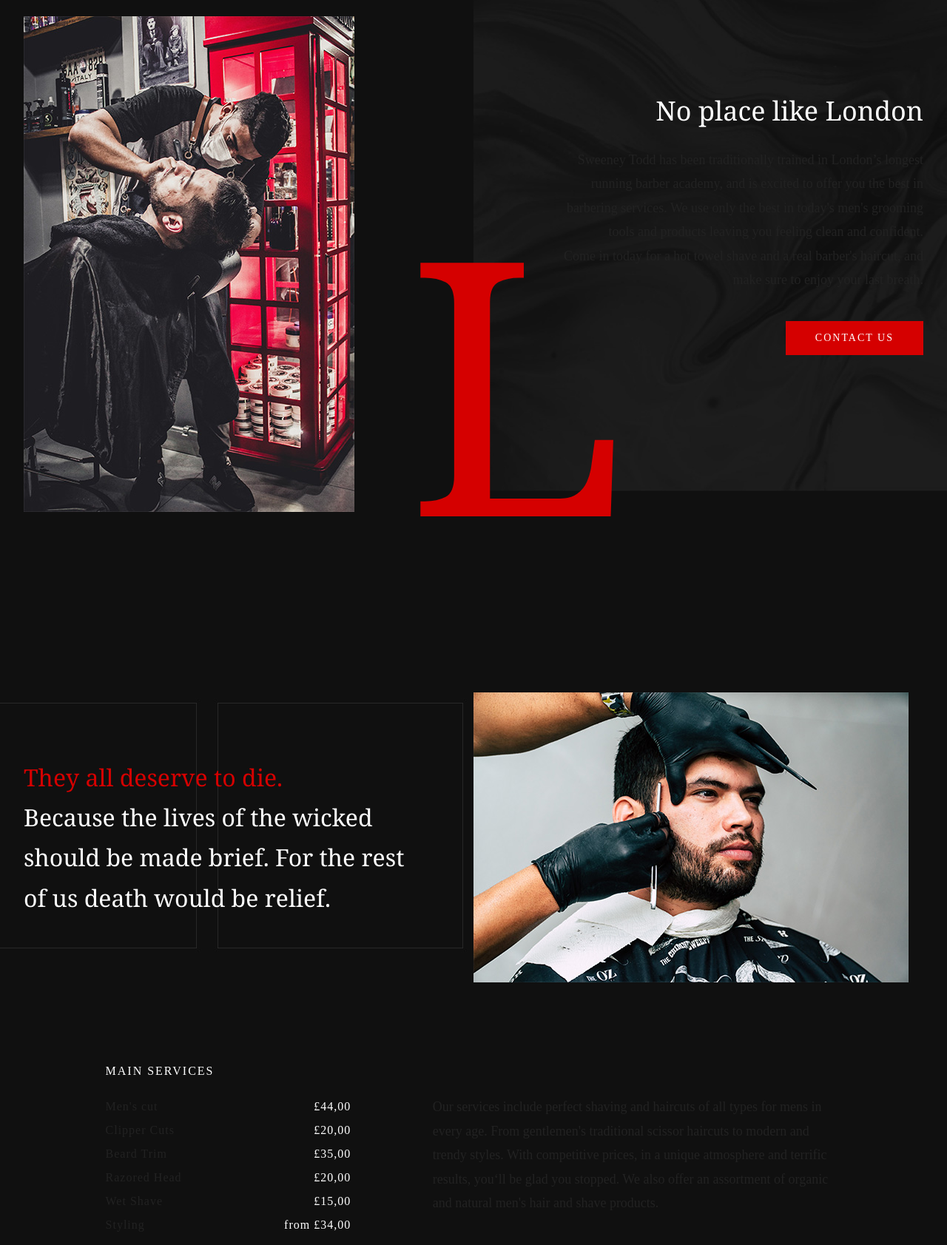
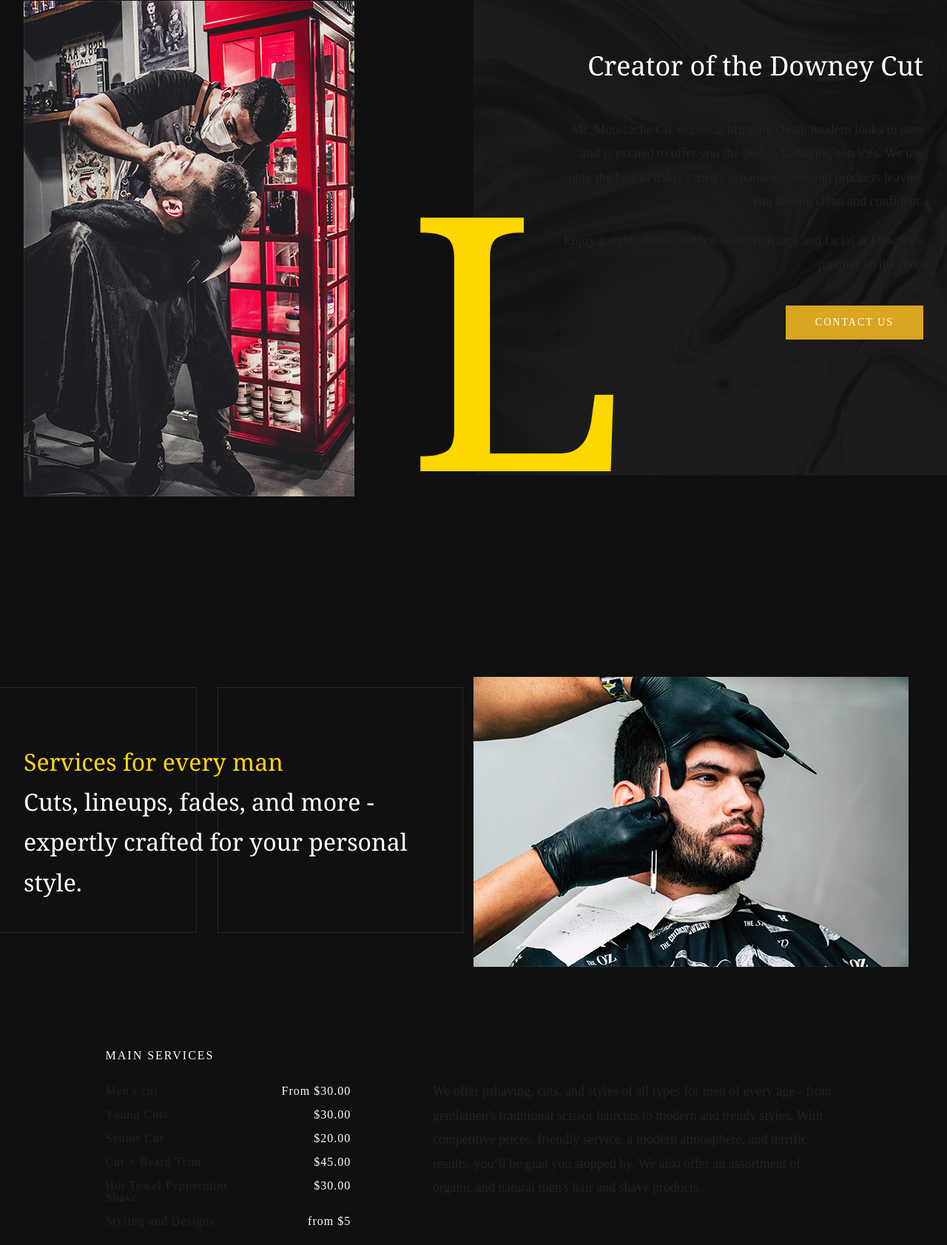
Before and after one commit to jonjonlarson/Barbershop-Landing-Page, a website with bundled scripts: page index.html in a window 1280 px wide. Shown: the part 889-2572 px from the top of the page at 74% size. Built offline with nearby package versions, Linux system fonts and the light colour scheme.

Commit message:
First Commit
Testing pipelines

```diff
--- a/index.html
+++ b/index.html
@@ -5,9 +5,9 @@
   <meta charset="UTF-8" />
   <meta name="viewport" content="width=device-width, initial-scale=1.0" />
   <meta http-equiv="X-UA-Compatible" content="ie=edge" />
-  <title>Sweeney Todd | Barbershop | London</title>
+  <title> Mr. Moustache Co. | Mancscaping at its Finest | Downey </title>
   <meta name="description"
-    content="Sweeney Todd - Best Barbershop in London. Our services include perfect shaving and haircuts of all types for mens in every age. ⭐" />
+    content="Mr. Moustache Co. - Best Downey Barbershop and Stylist" />
   <!-- avoid FOUC - hide -->
   <style>
     html {
@@ -30,7 +30,7 @@
     <div class="header__wrapper">
       <div class="branding">
         <div class="logo">
-          <img src="./src/img/Sweeney-Todd-Barber-Logo.svg" alt="Sweeney Todd logo" />
+          <!-- <img src="./src/img/Sweeney-Todd-Barber-Logo.svg" alt="Sweeney Todd logo" /> -->
         </div>
         <div class="hamburger">
           <div class="hamburger-box">
@@ -62,15 +62,15 @@
       <div class="hero__wrapper container">
         <div class="hero__one">
           <div class="hero__header">
-            <h1 class="hero-title">Sweeney Todd</h1>
-            <p class="hero-text">TRADITIONAL BARBERSHOP EST. 1789</p>
+            <h1 class="hero-title">Mr. Moustache Co.</h1>
+            <p class="hero-text">Premier Downey Cuts and Styles</p>
             <address class="hero-text">
-              47 Fleet Street, East London
+              8041 Florence Ave, Suite #104, Downey, 90240
             </address>
           </div>
         </div>
         <div class="hero__two">
-          <img src="./src/img/Barber Todd.jpg" alt="Barbershop London" />
+          <img src="./src/img/chairs.jpeg" alt="Barbershop London" />
         </div>
       </div>
     </section>
@@ -87,17 +87,15 @@
         </div>
         <div class="about__content">
           <div class="about__inside">
-            <h2 class="about-title">No place like London</h2>
+            <h2 class="about-title">Creator of the Downey Cut</h2>
             <p class="about-text">
-              Sweeney Todd has been traditionally trained in London’s longest
-              running barber academy, and is excited to offer you the best in
+              Mr. Moustache Co. excels at bringing clean, modern looks to men and is excited to offer you the best in
               barbering services. We use only the best in today's men's
               grooming tools and products leaving you feeling clean and
               confident.
             </p>
             <p class="about-text">
-              Come in today for a hot towel shave and a real barber's haircut,
-              and make sure to enjoy your last breath.
+              Enjoy a style, shave, and hot-towel massage and facial at Downey's premier stylist shop
             </p>
             <a class="btn btn--primary js-contact" href="#contact">Contact Us</a>
           </div>
@@ -111,11 +109,10 @@
         <div class="services__top">
           <div class="services__top__header">
             <h2 class="services-heading color--red">
-              They all deserve to die.
+              Services for every man
             </h2>
             <h2 class="services-heading">
-              Because the lives of the wicked should be made brief. For the
-              rest of us death would be relief.
+              Cuts, lineups, fades, and more - expertly crafted for your personal style.
             </h2>
           </div>
           <div class="services__top__img">
@@ -128,37 +125,37 @@
             <ul>
               <li class="services-item">
                 <p>Men's cut</p>
-                <p class="service-price">£44,00</p>
+                <p class="service-price">From $30.00</p>
               </li>
               <li class="services-item">
-                <p>Clipper Cuts</p>
-                <p class="service-price">£20,00</p>
+                <p>Young Cuts</p>
+                <p class="service-price">$30.00 </p>
               </li>
               <li class="services-item">
-                <p>Beard Trim</p>
-                <p class="service-price">£35,00</p>
+                <p>Senior Cut</p>
+                <p class="service-price">$20.00</p>
               </li>
               <li class="services-item">
-                <p>Razored Head</p>
-                <p class="service-price">£20,00</p>
+                <p>Cut + Beard Trim</p>
+                <p class="service-price">$45.00</p>
               </li>
               <li class="services-item">
-                <p>Wet Shave</p>
-                <p class="service-price">£15,00</p>
+                <p>Hot Towel Peppermint Shave</p>
+                <p class="service-price">$30.00</p>
               </li>
               <li class="services-item">
-                <p>Styling</p>
-                <p class="service-price">from £34,00</p>
+                <p>Styling and Designs</p>
+                <p class="service-price">from $5</p> <div class="asterisk">*</div>
               </li>
             </ul>
           </div>
           <div class="services__bot__desc">
             <p>
-              Our services include perfect shaving and haircuts of all types
-              for mens in every age. From gentlemen's traditional scissor
-              haircuts to modern and trendy styles. With competitive prices,
-              in a unique atmosphere and terrific results, you‘ll be glad you
-              stopped. We also offer an assortment of organic and natural
+              We offer pshaving, cuts, and styles of all types
+              for men of every age - from gentlemen's traditional scissor
+              haircuts to modern and trendy styles. With competitive prices, friendly service,
+              a modern atmosphere, and terrific results, you‘ll be glad you
+              stopped by. We also offer an assortment of organic and natural
               men's hair and shave products.
             </p>
           </div>
@@ -174,7 +171,7 @@
             <h1 class="products-heading">Products</h1>
           </div>
           <div class="products__img">
-            <img class="product-img" src="./src/img/pirelli-miracle-elixir-bottle.jpg"
+            <img class="product-img" src="./src/img/goods.jpeg"
               alt="Pirelli's Miracle Elixir bottle" />
           </div>
           <div class="products__content">
--- a/src/style/style.css
+++ b/src/style/style.css
@@ -43,7 +43,7 @@ html {
   font-family: "Kanit", sans-serif;
   line-height: 1.8;
   overflow-x: hidden;
-  scrollbar-color: #d50000 #101010;
+  scrollbar-color: gold #101010;
 }
 
 html::-webkit-scrollbar {
@@ -51,7 +51,7 @@ html::-webkit-scrollbar {
 }
 
 html::-webkit-scrollbar-thumb {
-  background-color: #d50000;
+  background-color: gold;
 }
 
 body {
@@ -66,16 +66,16 @@ a {
 a:focus {
   outline-width: 1px;
   outline-style: dashed;
-  outline-color: #d50000;
+  outline-color: goldenrod;
 }
 
 ::-moz-selection {
-  color: #d50000;
+  color: goldenrod;
   background: #fff;
 }
 
 ::selection {
-  color: #d50000;
+  color: goldenrod;
   background: #fff;
 }
 
@@ -92,7 +92,7 @@ a:focus {
 .btn--primary {
   display: inline-block;
   padding: 1rem 2.5rem;
-  background: #d50000;
+  background: goldenrod;
   color: #fff;
   font-size: 0.875rem;
   text-transform: uppercase;
@@ -104,7 +104,7 @@ a:focus {
 }
 
 .btn--primary:hover {
-  background: red;
+  background: gold;
 }
 
 img,
@@ -437,7 +437,7 @@ picture {
   height: 596px;
   content: "";
   position: absolute;
-  background: url("../img/skull.jpg");
+  /* background: url("../img/skull.jpg"); */
   z-index: -2;
   left: -15rem;
   top: -20rem;
@@ -551,7 +551,7 @@ picture {
 .about__img:after {
   content: "L";
   font-family: "Georgia", serif;
-  color: #d50000;
+  color: gold;
   position: absolute;
   display: block;
   top: 300px;
@@ -574,6 +574,7 @@ picture {
 }
 
 .about-text {
+  margin-top: 20px;
   max-width: 600px;
   font-size: 1.125rem;
   line-height: 1.8;
@@ -714,7 +715,7 @@ picture {
 }
 
 .color--red {
-  color: #d50000;
+  color: gold;
 }
 
 .services-item {
@@ -734,6 +735,10 @@ picture {
 .services__bot__desc {
   font-size: 1.125rem;
   line-height: 1.8;
+}
+
+.asterisk {
+  font-size: .025rem;
 }
 
 @media (max-width: 1399px) {
@@ -818,8 +823,9 @@ picture {
 --------------------------------------------------------------*/
 .products {
   position: relative;
-  padding: 10rem 0;
+  padding: 8rem 0;
   margin-bottom: 10rem;
+  max-height: 20rem;
 }
 
 .products__wrapper:before {
@@ -831,7 +837,7 @@ picture {
   left: 0;
   width: 50vw;
   height: 100%;
-  background: #d50000;
+  background: goldenrod;
   z-index: -5;
 }
 
@@ -881,7 +887,7 @@ picture {
 }
 
 .products-item:hover {
-  color: #d50000;
+  color: gold;
 }
 
 @media (max-width: 1139px) {
```
Also changed, not shown: src/img/chairs.jpeg (added), src/img/goods.jpeg (added), src/img/moustache_co_logo.jpeg (added), src/img/moustache_logo.jpeg (added), src/img/pacman.jpeg (added), 1 other file.
